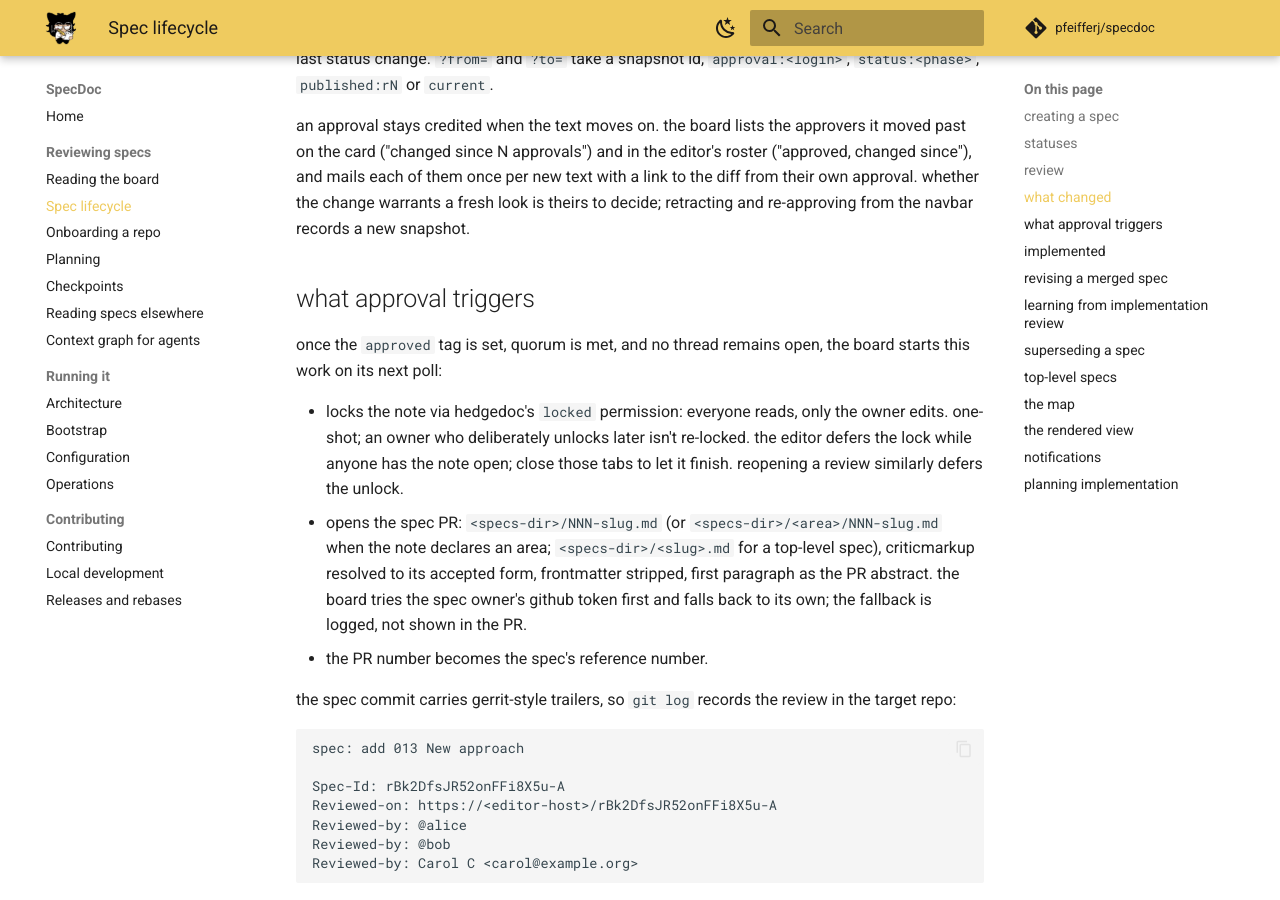
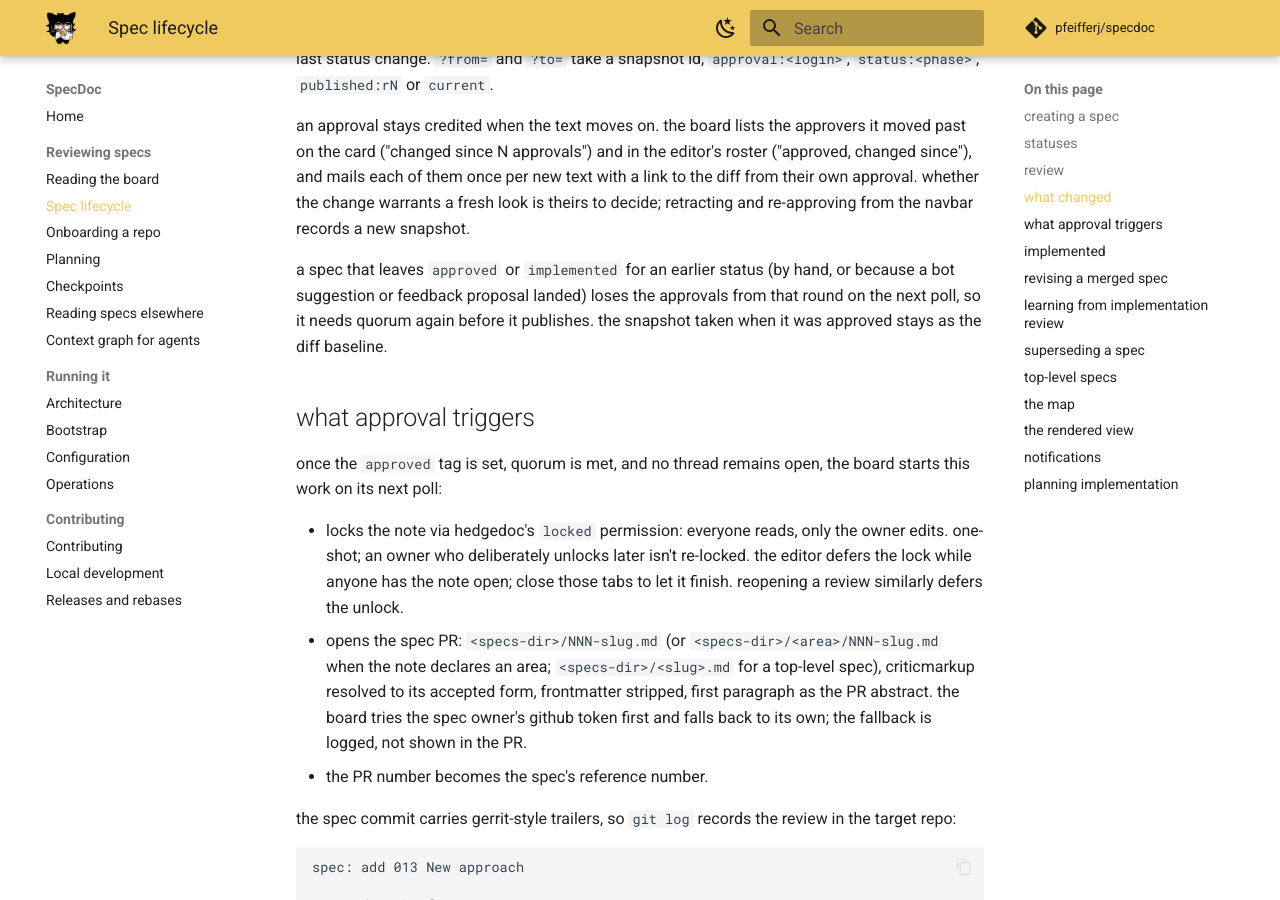
Before and after one commit to pfeifferj/specdoc, an MkDocs documentation site: the page built from docs/spec-lifecycle.md, in a window 1280 px wide and 900 px high, scrolled down 3445 px. Built offline with MkDocs 1.6.1 and Material for MkDocs 9.7.7, drawn with Linux system fonts in a browser that asks for light colours; comment, search, counter and statistics services are not loaded.

Commit message:
docs: note that reopening an approved spec clears its approvals
Signed-off-by: Josephine Pfeiffer <hi@josie.lol>

```diff
--- a/docs/spec-lifecycle.md
+++ b/docs/spec-lifecycle.md
@@ -106,6 +106,11 @@ editor's roster ("approved, changed since"), and mails each of them once per
 new text with a link to the diff from their own approval. whether the change
 warrants a fresh look is theirs to decide; retracting and re-approving from the
 navbar records a new snapshot.
+
+a spec that leaves `approved` or `implemented` for an earlier status (by hand,
+or because a bot suggestion or feedback proposal landed) loses the approvals
+from that round on the next poll, so it needs quorum again before it
+publishes. the snapshot taken when it was approved stays as the diff baseline.
 
 ## what approval triggers
 
```
